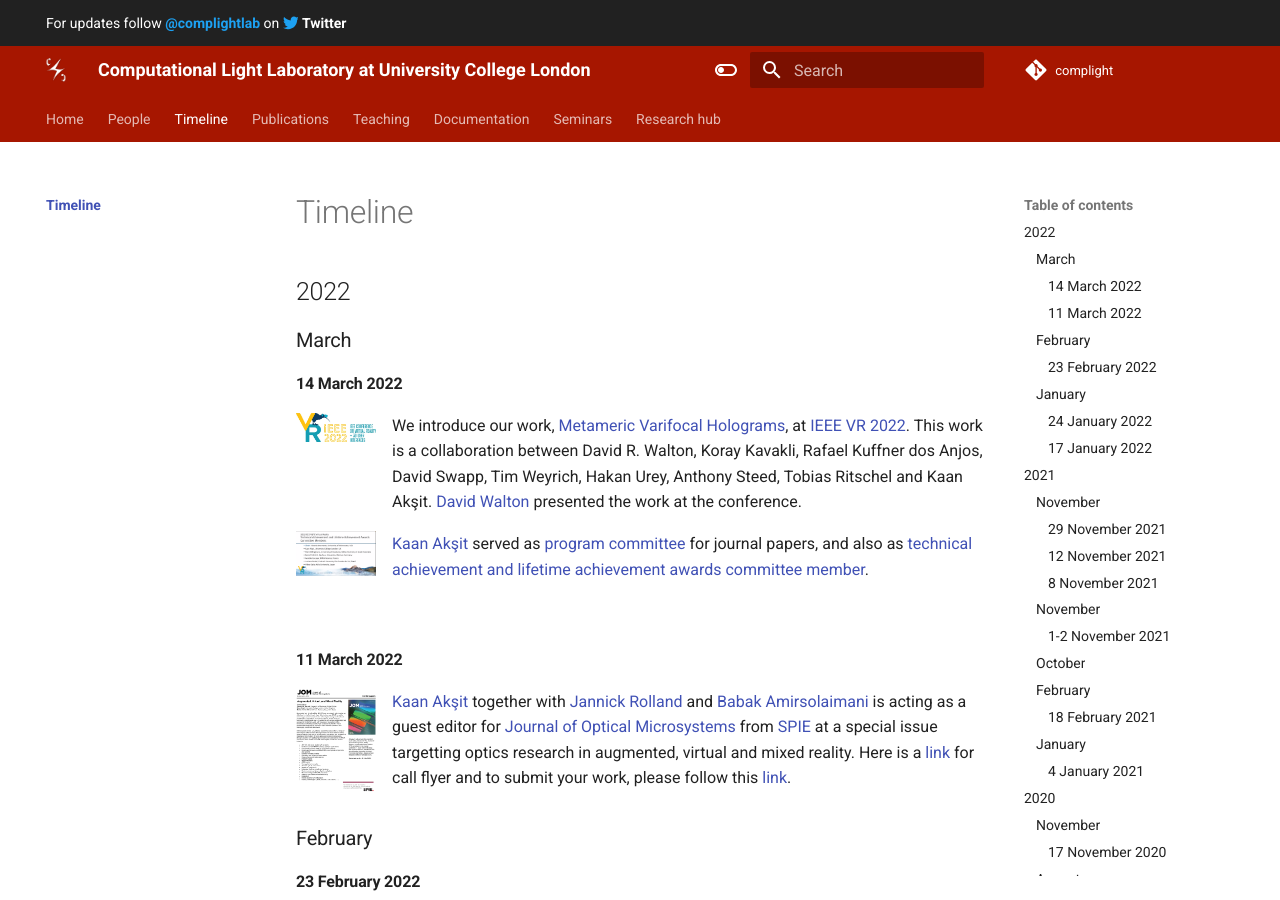
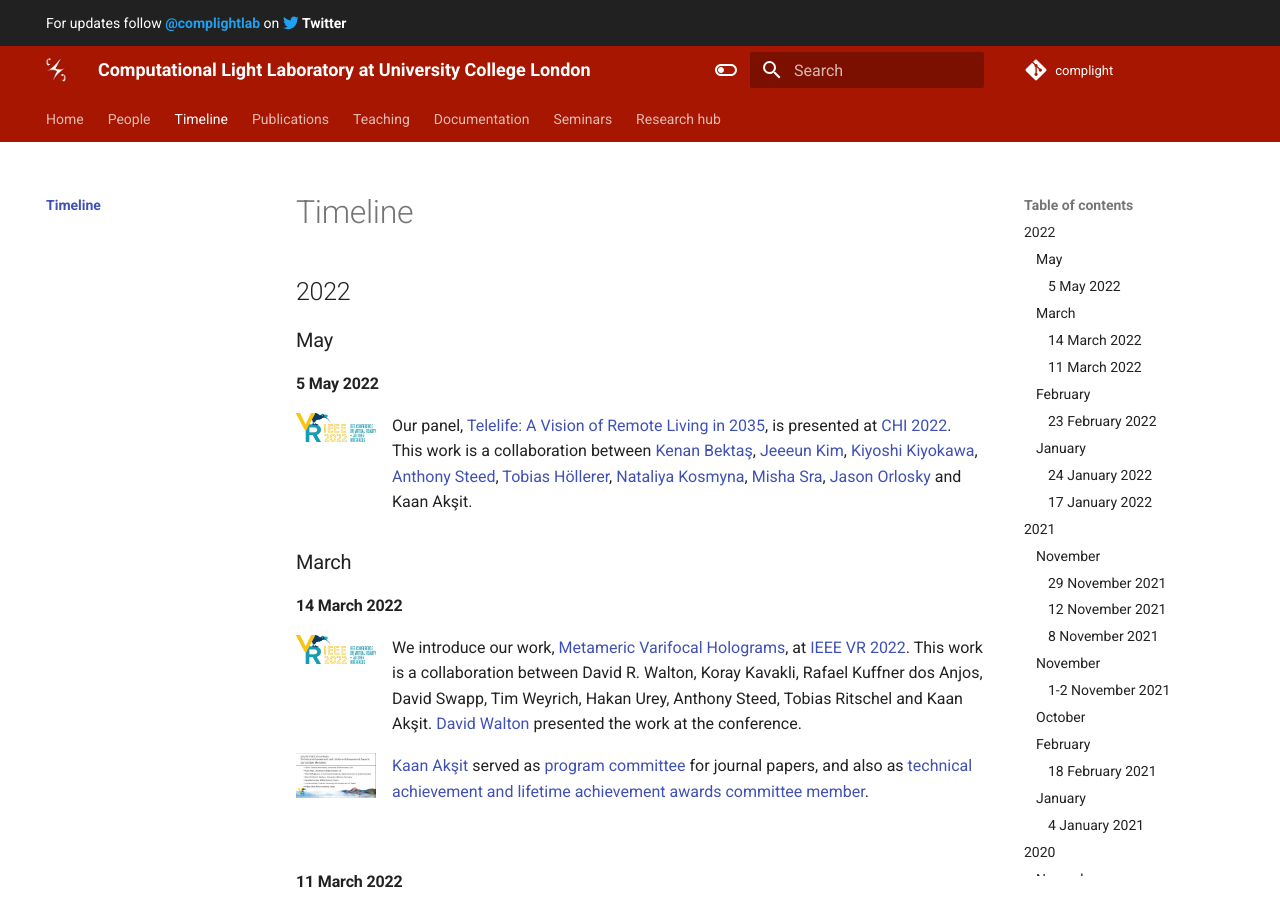
Before and after one commit to complight/complight.github.io, an MkDocs documentation site: the page built from docs/timeline/index.md, in a window 1280 px wide and 900 px high. Built offline with MkDocs 1.6.1 and Material for MkDocs 9.7.7, drawn with Linux system fonts in a browser that asks for light colours.

Commit message:
Updating the timeline page.

```diff
--- a/docs/timeline/index.md
+++ b/docs/timeline/index.md
@@ -1,6 +1,17 @@
 # Timeline
 
 ## 2022
+
+### May
+#### 5 May 2022
+<div style="float: left; height:100px;" class="boxed">
+<img align="left" src="../media/ieeevr2022.png" width="80" alt/>
+</div>
+Our panel, [Telelife: A Vision of Remote Living in 2035](https://programs.sigchi.org/chi/2022/program/session/73405), is presented at [CHI 2022](https://chi2022.acm.org/).
+This work is a collaboration between [Kenan Bektaş](https://www.unisg.ch/en/personenverzeichnis/dc93dc3e-fad5-45ce-a9dd-fa7bf0b64cd9), [Jeeeun Kim](http://www.jeeeunkim.com/), [Kiyoshi Kiyokawa](https://carelab.info/en/), [Anthony Steed](https://wp.cs.ucl.ac.uk/anthonysteed/), [Tobias Höllerer](https://sites.cs.ucsb.edu/~holl/), [Nataliya Kosmyna](https://www.media.mit.edu/people/nkosmyna/overview/), [Misha Sra](https://sites.cs.ucsb.edu/~sra/), [Jason Orlosky](https://www.jeoresearch.com/research) and Kaan Akşit.
+<br clear="left"/>
+
+
 ### March
 
 #### 14 March 2022
```
